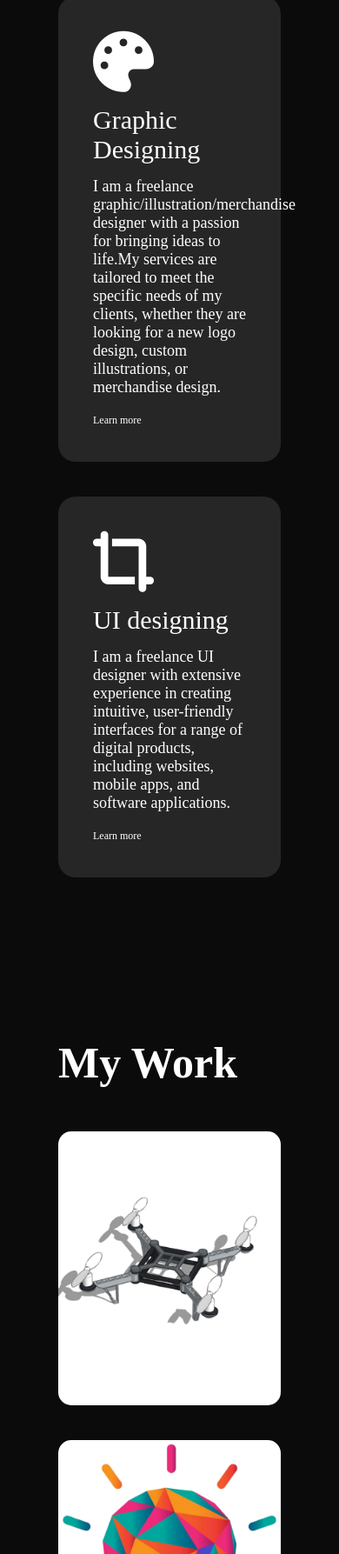
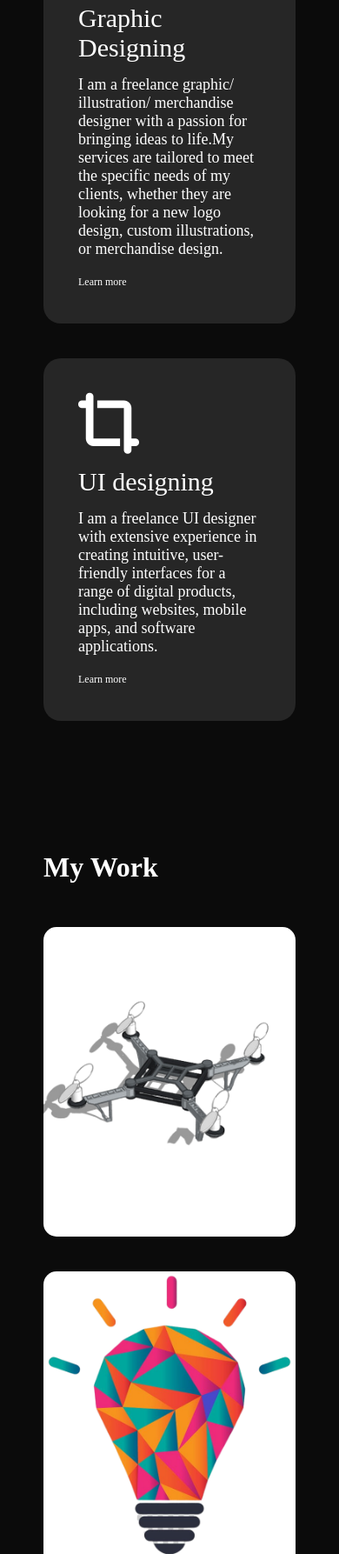
Before and after one commit to amankumarmishra/PORTFOLIO, a plain HTML site: page index.html in a window 390 px wide. Shown: the part 2913-4700 px from the top of the page at 87% size. Drawn offline with Linux system fonts and the light colour scheme.

Commit message:
changd the media queery

```diff
--- a/index.html
+++ b/index.html
@@ -94,7 +94,7 @@
                 <div>
                     <i class="fa-solid fa-cube"></i>
                     <h2>3D Modeling</h2>
-                    <p>
+                    <p class="media">
                         I am a freelance 3D modeler with extensive experience in creating highly-detailed and accurate digital models for a range of industries,
                         including architecture, product design, and video game development.
                     </p>
@@ -103,8 +103,8 @@
                 <div>
                     <i class="fa-sharp fa-solid fa-palette"></i>
                     <h2>Graphic Designing</h2>
-                    <p>
-                        I am a freelance graphic/illustration/merchandise designer with a passion for bringing ideas to life.My services are tailored to meet the specific
+                    <p class="media">
+                        I am a freelance graphic/ illustration/ merchandise designer with a passion for bringing ideas to life.My services are tailored to meet the specific
                         needs of my clients, whether they are looking for a new logo design, custom illustrations, or merchandise design.
                     </p>
                     <a href="#">Learn more</a>
@@ -112,7 +112,7 @@
                 <div>
                     <i class="fa-sharp fa-solid fa-crop-simple"></i>
                     <h2>UI designing</h2>
-                    <p>
+                    <p class="media">
                         I am a freelance UI designer with extensive experience in creating intuitive, user-friendly interfaces for a range of digital products, including
                         websites, mobile apps, and software applications.
                     </p>
@@ -132,7 +132,7 @@
                     <img src="images/work1.png">
                     <div class="layer">
                         <h3>3D Modeling</h3>
-                        <p>Various 3D models such as drones, suspension assembly, animated characterd. The Models are highly-detailed and precised.
+                        <p class="media">Various 3D models such as drones, suspension assembly, animated characterd. The Models are highly-detailed and precised.
                             Contact for more customer derfined models.</p>
                             <a href="#"><i class="fa-solid fa-arrow-up-right-from-square"></i></a>
                     </div>
@@ -141,7 +141,7 @@
                     <img src="images/work2.png">
                     <div class="layer">
                         <h3>Illustration Design</h3>
-                        <p>Wide range of Illustration and Graphic designs as Sketches, painting and highly detailed graphics.
+                        <p class="media">Wide range of Illustration and Graphic designs as Sketches, painting and highly detailed graphics.
                             Contact for more customer demaned projects.</p>
                             <a href="#"><i class="fa-solid fa-arrow-up-right-from-square"></i></a>
                     </div>
@@ -150,7 +150,7 @@
                     <img src="images/work3.png">
                     <div class="layer">
                         <h3>Logo/Merchandise Designs</h3>
-                        <p>Wide range of merchandise, logo, thumbnails..etc. designs. Highly-detailed and precised designs.
+                        <p class="media">Wide range of merchandise, logo, thumbnails..etc. designs. Highly-detailed and precised designs.
                             Contact for more customer demaned projects.</p>
                             <a href="#"><i class="fa-solid fa-arrow-up-right-from-square"></i></a>
                     </div>
--- a/style.css
+++ b/style.css
@@ -314,8 +314,8 @@ nav ul li a:hover::after{
 .btn:hover{
     background: #ff0000;
 }
-.container3 h1{
-    font-size: 50px;
+.container3 h3{
+    font-size: 25px;
 }
 /* ---------contact---------------- */
 
@@ -452,10 +452,10 @@ nav .fas{
         margin-right: 20px;
     }
     .container2{
-        margin: 67px;
+        margin: 50px;
     }
     .container3{
-        margin: 67px;
+        margin: 50px;
     }
     .contact-left, .contact-right{
         flex-basis: 100%;
@@ -463,5 +463,8 @@ nav .fas{
     .copyright{
         font-size: 14px;
     }
+    .media{
+        font-size: 12px;
+    }
 
 }
```
